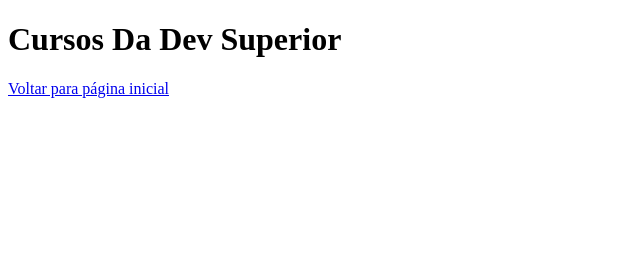
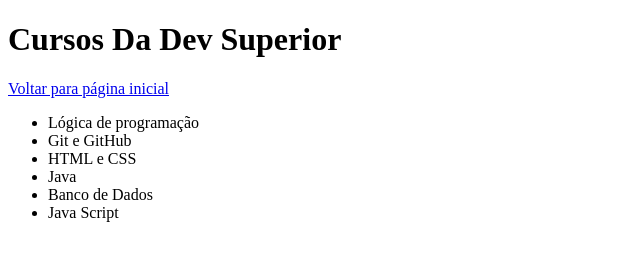
Before and after one commit to walterdevreis/DESAFIO-Primeiro-projeto-no-Github, a plain HTML site: page cursos.html in a window 1280 px wide. Shown: the whole page, without its empty margins (0-640 px from the left). Drawn offline with Linux system fonts and the light colour scheme.

Commit message:
Listas dos cursos

```diff
--- a/cursos.html
+++ b/cursos.html
@@ -14,5 +14,14 @@
         <p>Voltar para página inicial</p>
     </a>
 
+    <ul>
+        <li>Lógica de programação</li>
+        <li>Git e GitHub</li>
+        <li>HTML e CSS</li>
+        <li>Java</li>
+        <li>Banco de Dados</li>
+        <li>Java Script</li>
+    </ul>
+
 </body>
 </html>
```
